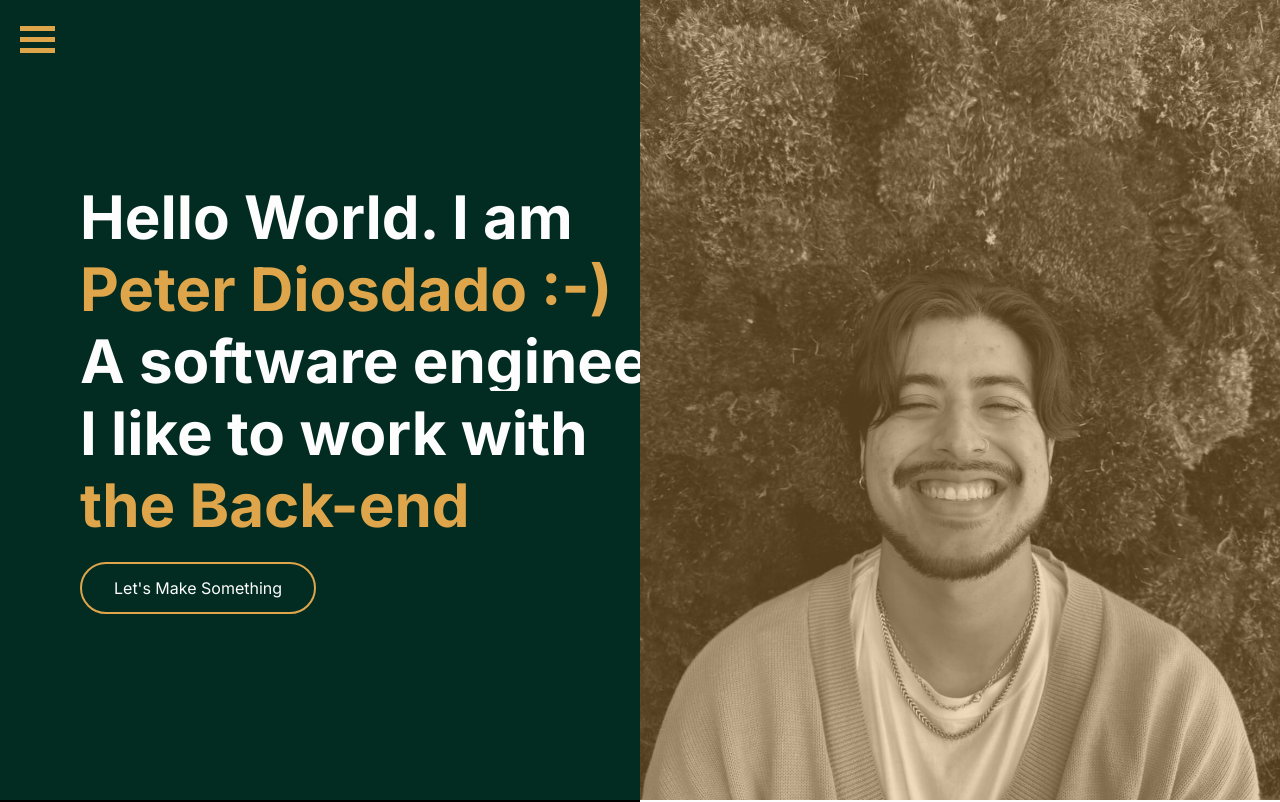
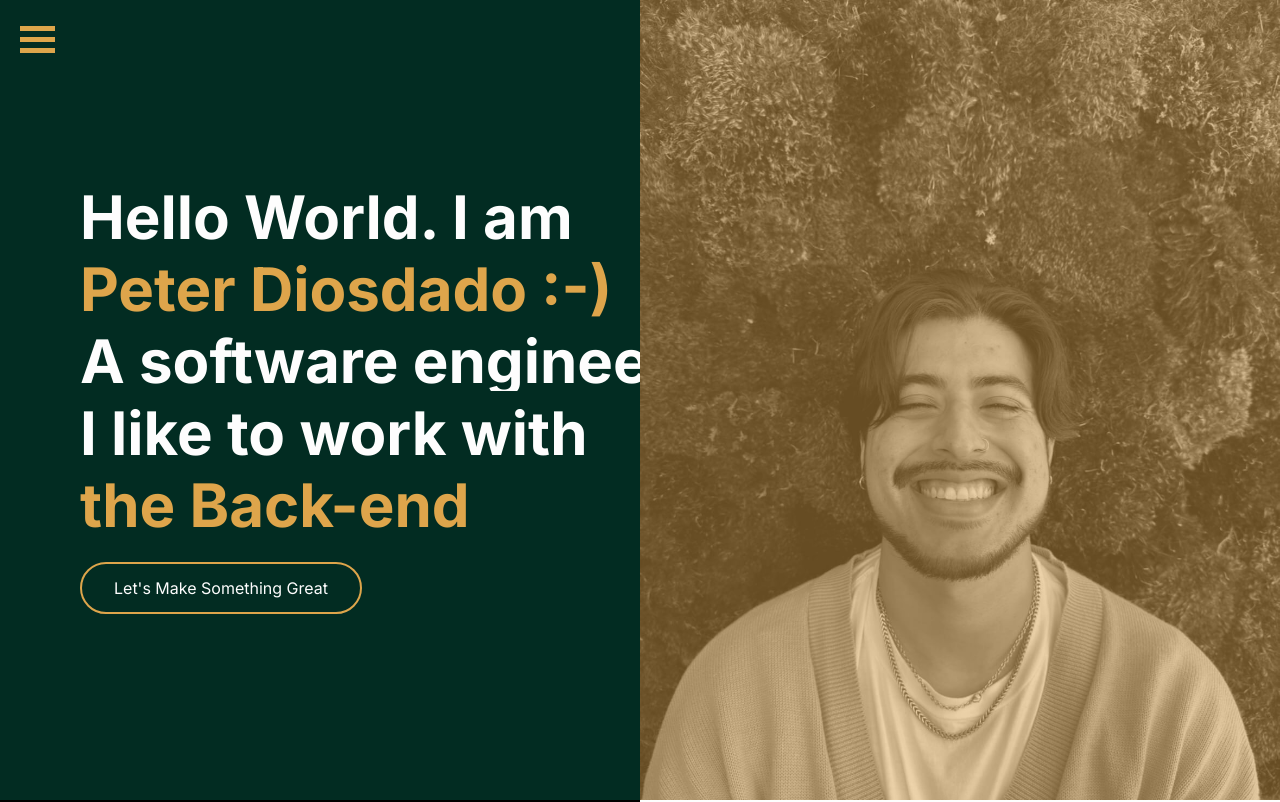
Before and after one commit to PetDios9/personal-site-v2, a Next.js app: page / in a window 1280 px wide. Shown: the top 802 px of the page. Built offline with nearby package versions, Linux system fonts and the light colour scheme.

Commit message:
style: adjusted opacity in portrait comp, changed landing button txt

```diff
--- a/src/components/Landing.tsx
+++ b/src/components/Landing.tsx
@@ -29,7 +29,7 @@ export default function Landing() {
       </span>
       <div>
         <button className="rounded-full border-2 border-secondary-color hover:bg-secondary-color text-tetriary-color px-8 py-3 cursor-pointer transform transition duration-300">
-          <a href="#contact">Let's Make Something</a>
+          <a href="#contact">Let's Make Something Great</a>
         </button>
       </div>
     </div>
--- a/src/components/Portrait.tsx
+++ b/src/components/Portrait.tsx
@@ -1,9 +1,7 @@
-import Image from "next/image";
-
 export default function Portrait() {
   return (
     <div className=" h-screen flex justify-center items-center bg-cover bg-center bg-[url('/IMG_5479.jpg')]">
-      <div className=" inset-0 h-full w-full absolute bg-secondary-color opacity-35"></div>
+      <div className=" inset-0 h-full w-full absolute bg-secondary-color opacity-45"></div>
     </div>
   );
 }
```
